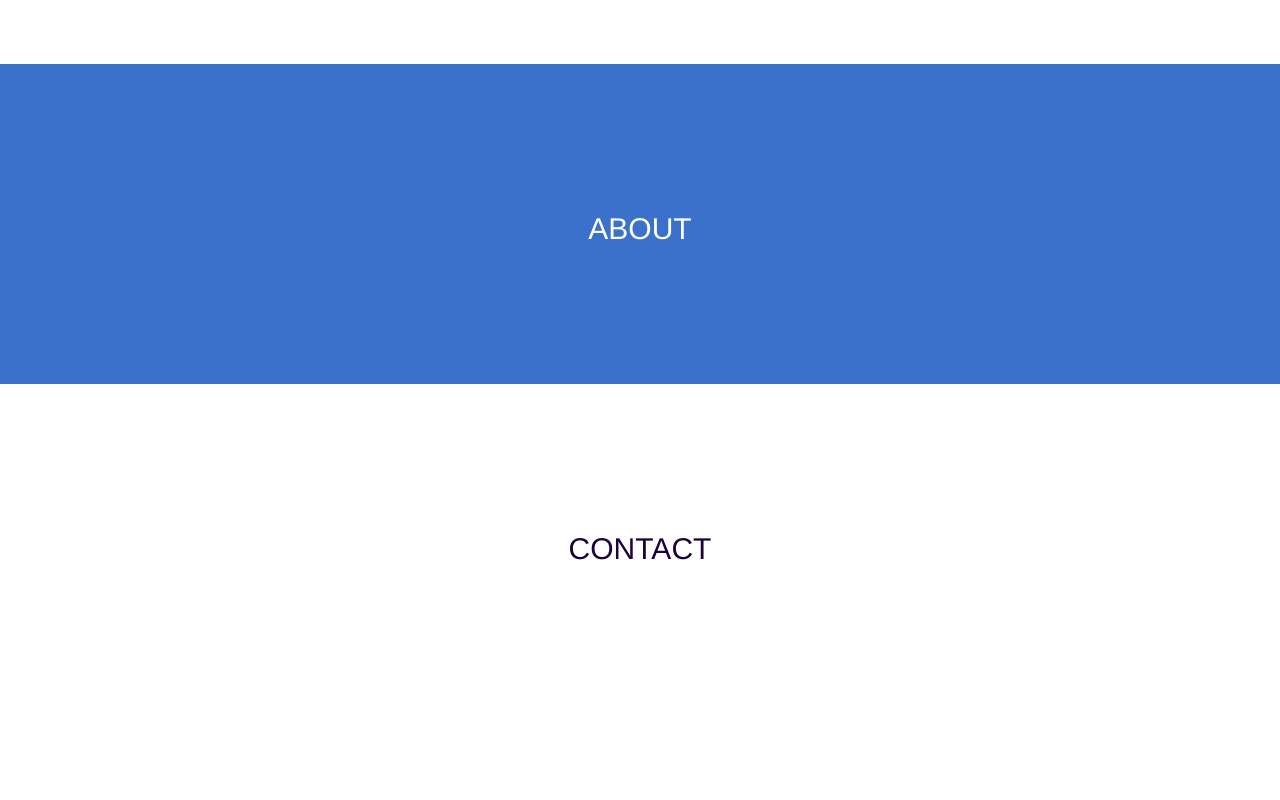
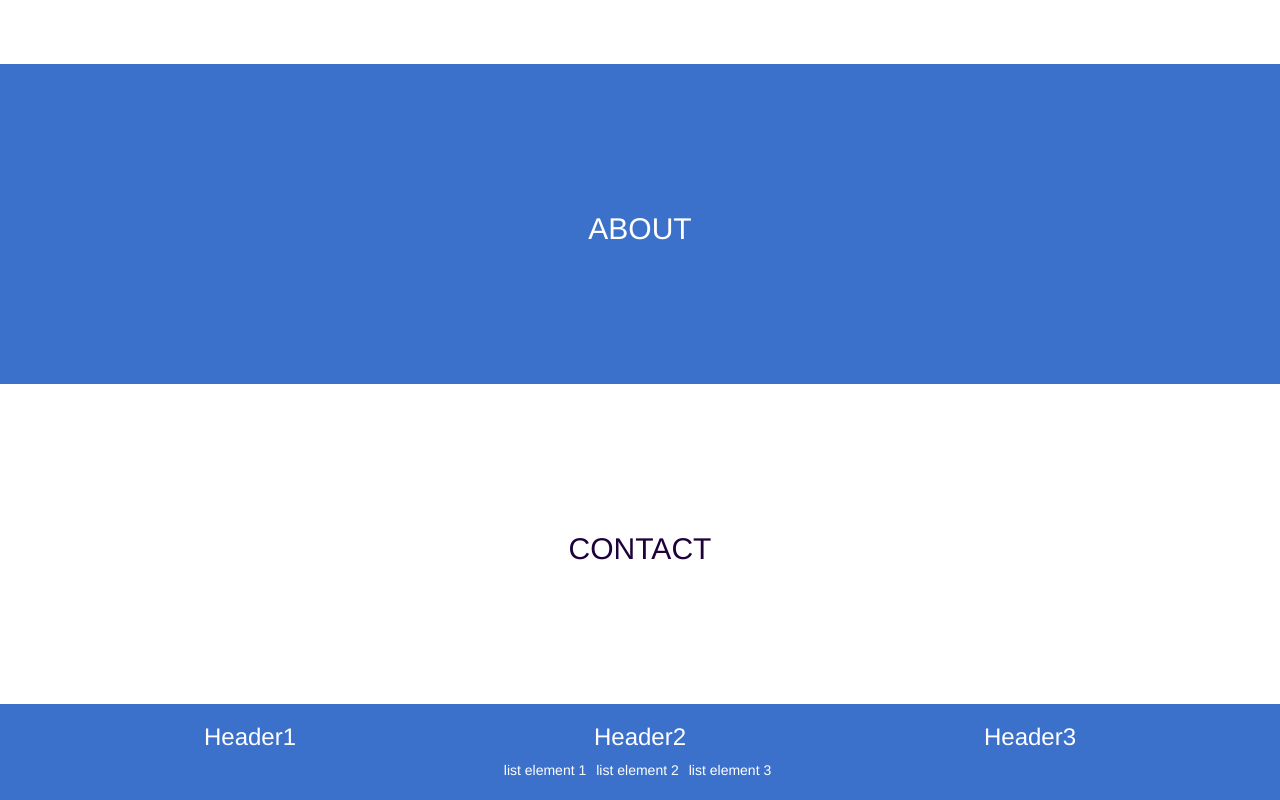
Before and after one commit to michaelmcgrath/portfolio, a plain HTML site: page index.html in a window 1280 px wide. Shown: the part 812-1612 px from the top of the page. Before the commit the page ends 1516 px from the top, so only its background shows below. Drawn offline with nearby package versions, Linux system fonts and the light colour scheme.

Commit message:
add footer with header elements inline

```diff
--- a/index.html
+++ b/index.html
@@ -2,6 +2,7 @@
 <html>
 <head>
 <body>
+
 <nav class="navbar navbar-fixed-top" id="nav-color">
   <div class="container">
     <div class="navbar-header page-scroll" id="navbar-header-color">
@@ -71,6 +72,28 @@
   </div>
 </section>
 
+<section id="foot">
+  <footer class="text-center">
+    <div class="footer-above">
+      <div class="container">
+        <div class="row">
+          <div class= "footer-col col-md-4">
+            <h3>Header1</h3>
+          </div>
+          <div class= "footer-col col-md-4">
+            <h3>Header2</h3>
+            <ul class="list-inline">
+              <li><p>list element 1</p></li><li><p>list element 2</p></li><li><p>list element 3</p></li>
+            </ul>
+          </div>
+          <div class= "footer-col col-md-4">
+            <h3>Header3</h3>
+          </div>
+        </div>
+      </div>
+    </div>
+  </footer>
+</section>
  <!-- Latest compiled and minified CSS -->
 <link rel="stylesheet" href="https://maxcdn.bootstrapcdn.com/bootstrap/3.3.5/css/bootstrap.min.css" integrity="sha512-dTfge/zgoMYpP7QbHy4gWMEGsbsdZeCXz7irItjcC3sPUFtf0kuFbDz/ixG7ArTxmDjLXDmezHubeNikyKGVyQ==" crossorigin="anonymous">
 <link rel="stylesheet" type="text/css" href="style.css" media="screen">
--- a/style.css
+++ b/style.css
@@ -66,3 +66,15 @@ header .container {
 #contact h2{
   color: #1D013A
 }
+
+#foot {
+  background-color: #3C71CB
+}
+
+.footer-above {
+  color: #fff;
+}
+
+#foot h3{
+display: inline-block;
+}
```
